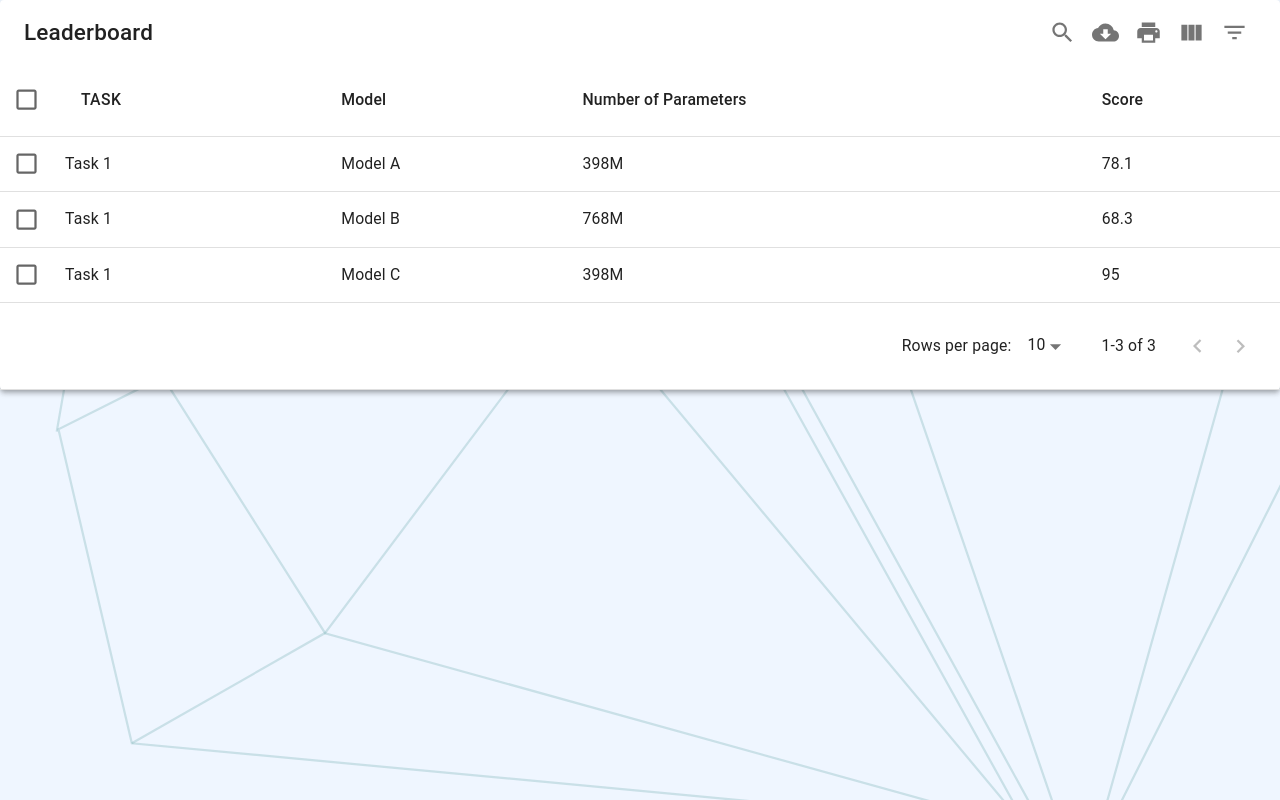
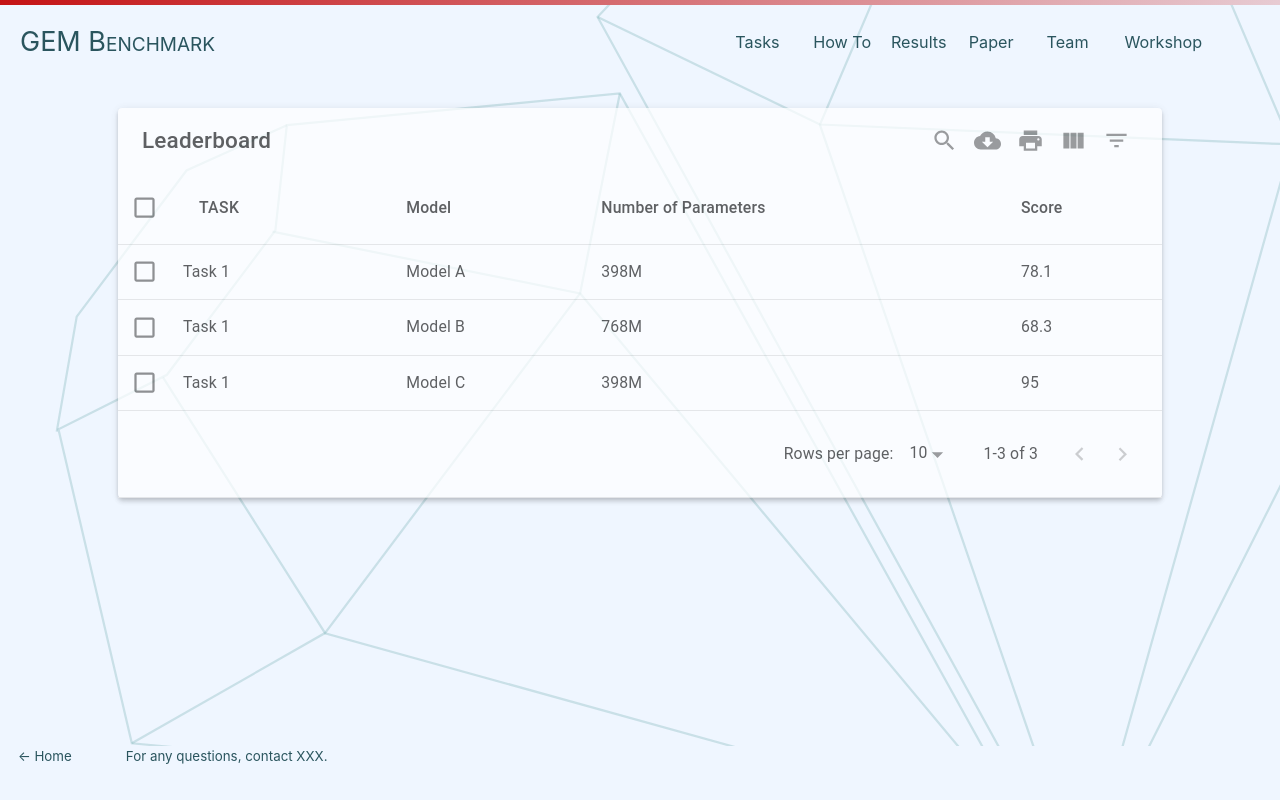
Before and after one commit to GEM-benchmark/GEM-benchmark.github.io, a Next.js app in the folder web/: page /leaderboard in a window 1280 px wide. Built offline with nearby package versions, Linux system fonts and the light colour scheme.

Commit message:
Wrap leaderboard in a layout

```diff
--- a/web/pages/leaderboard/index.js
+++ b/web/pages/leaderboard/index.js
@@ -2,6 +2,7 @@ import { getLeaderboardData } from "../../lib/leaderboard";
 import React from "react";
 
 import MUIDataTable from "mui-datatables";
+import Layout from "../../components/layout";
 
 export async function getStaticProps() {
   const leaderboardData = getLeaderboardData();
@@ -14,10 +15,12 @@ export async function getStaticProps() {
 
 export default function Leaderboard({ leaderboardData }) {
   return (
+    <Layout>
     <MUIDataTable
       title={"Leaderboard"}
       data={leaderboardData.data}
       columns={leaderboardData.schema}
     />
+    </Layout>
   );
 }
```
